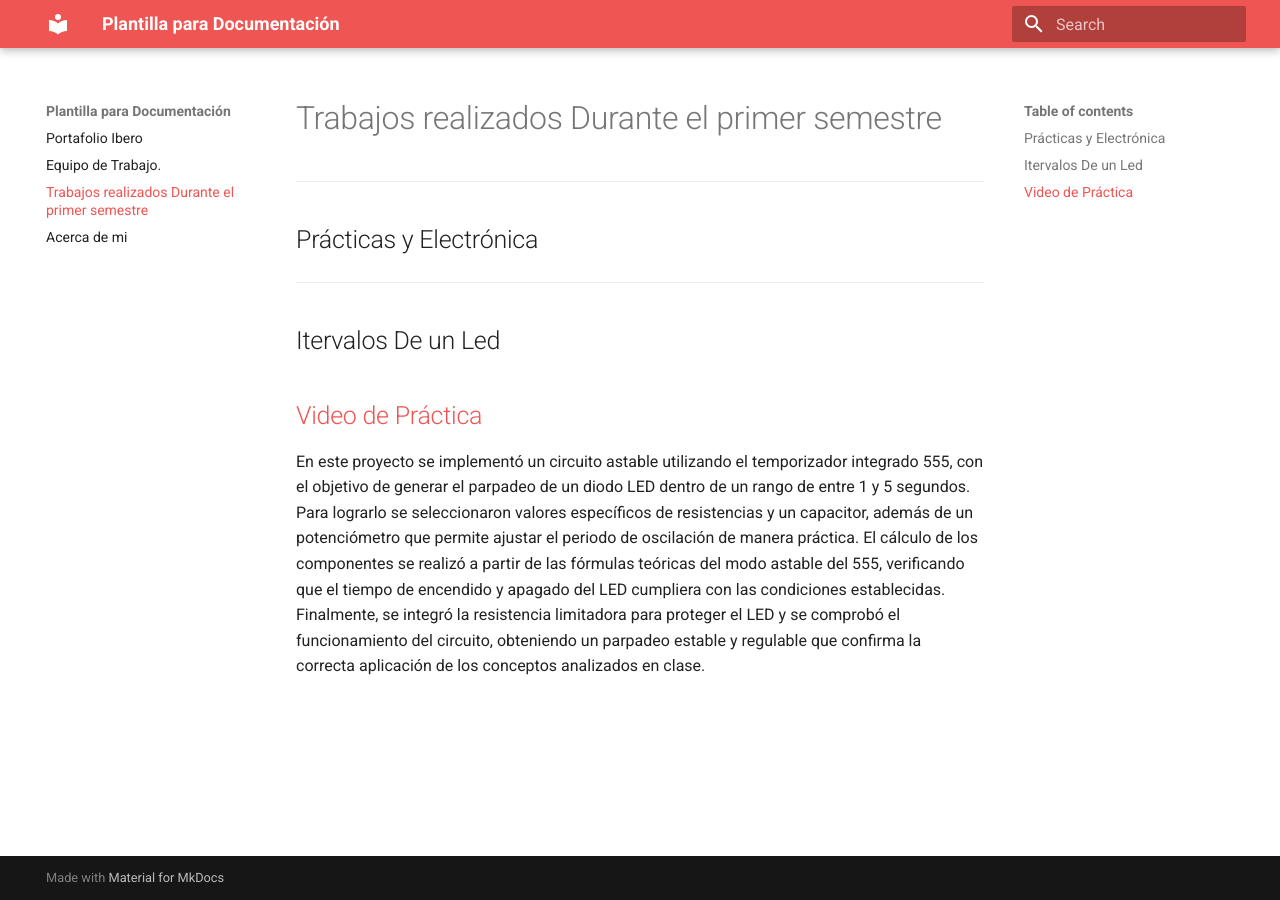
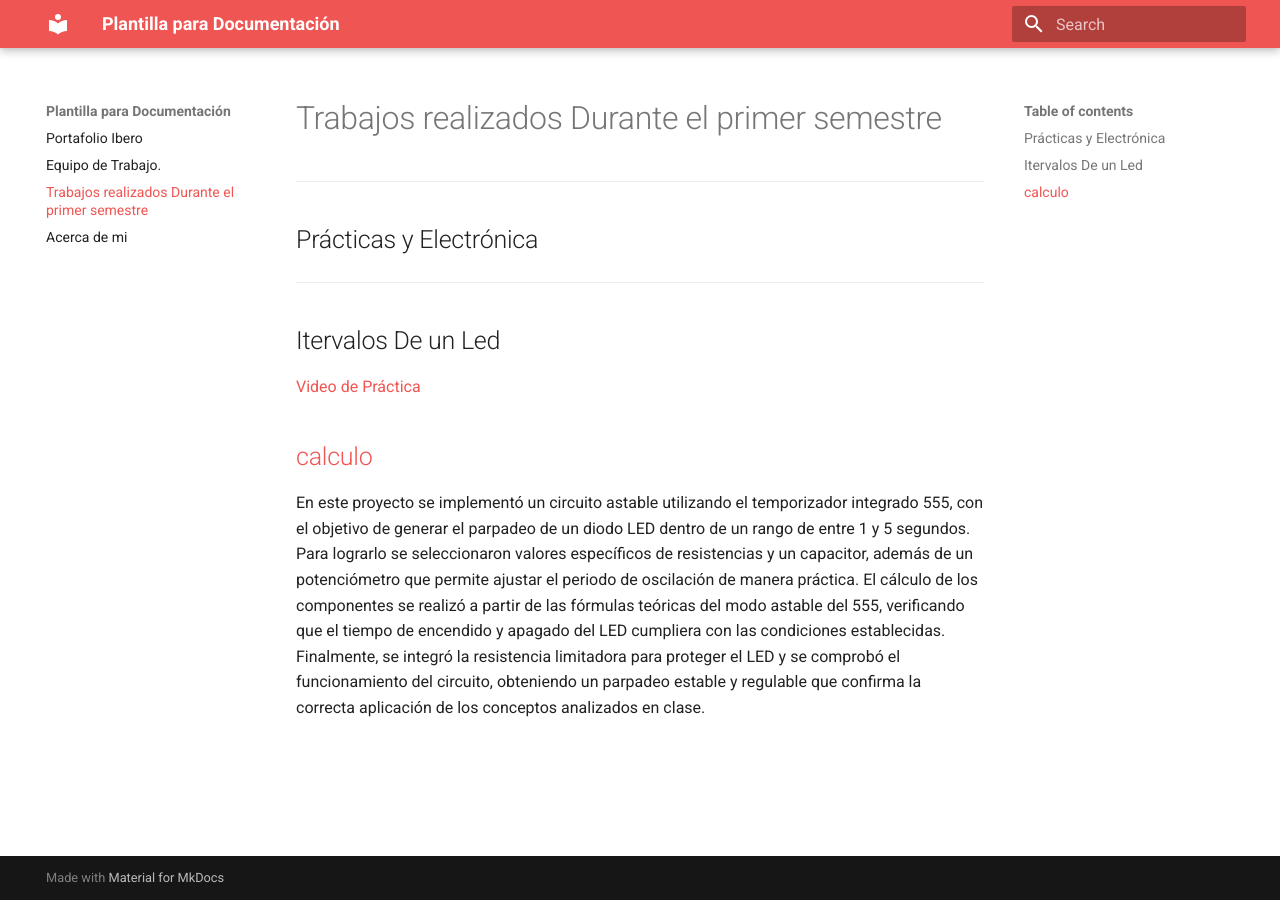
Before and after one commit to Joy-2307/Portafolio_Ibero_JIGR, an MkDocs documentation site: the page built from docs/Introducción a la Mecatrónica.md, in a window 1280 px wide. Built offline with MkDocs 1.6.1 and Material for MkDocs 9.7.7, drawn with Linux system fonts in a browser that asks for light colours.

Commit message:
Update Introducción a la Mecatrónica.md

```diff
--- a/docs/Introducción a la Mecatrónica.md
+++ b/docs/Introducción a la Mecatrónica.md
@@ -4,6 +4,8 @@
 ---
 ## Itervalos De un Led
 [Video de Práctica](https://iberopuebla-my.sharepoint.com/:v:/g/personal/203563_iberopuebla_mx/Ef6GZFmCvP9Mv8V9N9eSk0cBmP1kUgcruvOYE_J4aUcBFQ?e=UAMhdn)
+
+[calculo](recursos/imgs/555.jpg)
 ---
 
 En este proyecto se implementó un circuito astable utilizando el temporizador integrado 555, con el objetivo de generar el parpadeo de un diodo LED dentro de un rango de entre 1 y 5 segundos. Para lograrlo se seleccionaron valores específicos de resistencias y un capacitor, además de un potenciómetro que permite ajustar el periodo de oscilación de manera práctica. El cálculo de los componentes se realizó a partir de las fórmulas teóricas del modo astable del 555, verificando que el tiempo de encendido y apagado del LED cumpliera con las condiciones establecidas. Finalmente, se integró la resistencia limitadora para proteger el LED y se comprobó el funcionamiento del circuito, obteniendo un parpadeo estable y regulable que confirma la correcta aplicación de los conceptos analizados en clase.
```
